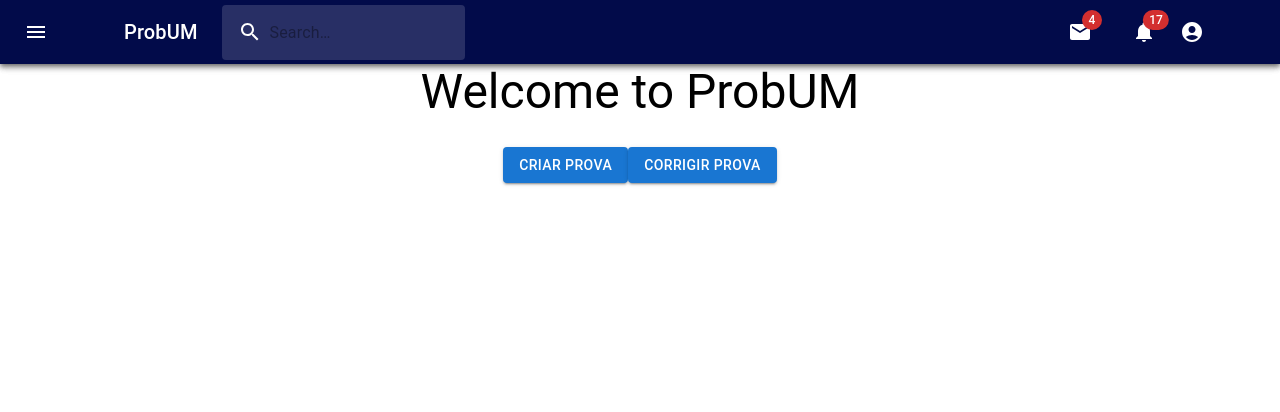
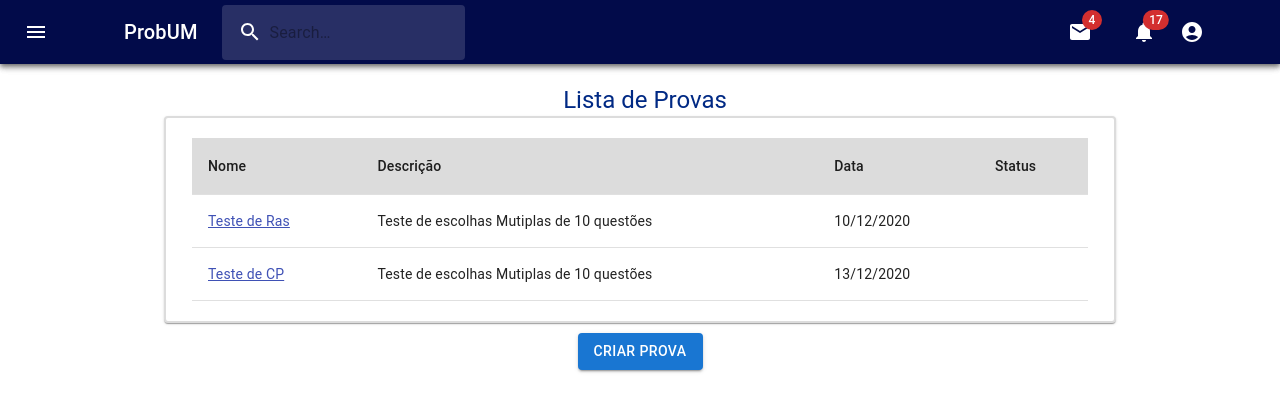
Before and after one commit to josefonte/ProjetoRAS-Grupo8B, a React (Create React App) app in the folder fe-professor/: page / in a window 1280 px wide. Shown: the top 412 px of the page. Built offline with nearby package versions, Linux system fonts and the light colour scheme.

Commit message:
lista de provas

```diff
--- a/fe-professor/src/App.js
+++ b/fe-professor/src/App.js
@@ -5,7 +5,8 @@ import Navbar from './components/Navbar';
 import CreateExam from './components/CreateExam';
 import CorrectExam from './components/CorrectExam';
 import CreateQuestions from './components/CreateQuestions';
-import MainPage from './components/MainPage';
+import ExamList  from './components/ExamList';
+import ChoicePage from './components/ChoicePage';
 
 function App() {
   const [exams, setExams] = useState([]);
@@ -22,8 +23,8 @@ function App() {
         <Navbar />
 
         <Routes>
-          {/* Add the MainPage route here */}
-          <Route path="/" element={<MainPage />} />
+          <Route path="/" element={<ExamList />} />
+          <Route path="/choice-page" element={<ChoicePage />} />
           <Route path="/create-exam" element={<CreateExam idDocente={id_docente} />} />
           <Route path="/create-questions/:idProva" element={<CreateQuestions />} />
           <Route path="/correct-exam" element={<CorrectExam />} />
--- a/fe-professor/src/components/MainPage.js
+++ b/fe-professor/src/components/ChoicePage.js
@@ -1,18 +1,18 @@
 import React from 'react';
 import { Link } from 'react-router-dom';
 import { Button, Typography } from '@mui/material';
-import './css//MainPage.css';
+import './css/ChoicePage.css';
 
-const MainPage = () => {
+const ChoicePage = () => {
   return (
     <div className="main-page" style={{ textAlign: 'center', flexDirection: 'column' }}>
       <Typography variant="h3" gutterBottom>
         Welcome to ProbUM
       </Typography>
 
-      <Link to="/create-exam" style={{ cursor: 'pointer' }}>
+      <Link to="/edit-exam" style={{ cursor: 'pointer' }}>
         <Button variant="contained" color="primary" style={{ margin: '10px 0' }}>
-          Criar Prova
+          Editar Prova
         </Button>
       </Link>
 
@@ -25,4 +25,4 @@ const MainPage = () => {
   );
 };
 
-export default MainPage;
+export default ChoicePage;
--- /dev/null
+++ b/fe-professor/src/components/ExamList.js
@@ -0,0 +1,163 @@
+import React from "react";
+import { Link } from "react-router-dom";
+import {
+  Button,
+  Typography,
+  Table,
+  TableBody,
+  TableCell,
+  TableContainer,
+  TableHead,
+  TableRow,
+  Paper,
+  Chip,
+  AppBar,
+  Toolbar,
+} from "@mui/material";
+import { createTheme, ThemeProvider } from "@mui/material/styles";
+import "./css/ExamList.css";
+
+const maxWidth = window.innerWidth * 0.7;
+const data = [
+  {
+    key: "1",
+    nome: "Teste de Ras",
+    descricao: "Teste de escolhas Mutiplas de 10 questões",
+    data: "10/12/2020",
+    tags: ["Done"],
+  },
+  {
+    key: "2",
+    nome: "Teste de CP",
+    descricao: "Teste de escolhas Mutiplas de 10 questões",
+    data: "13/12/2020",
+    tags: ["To be corrected"],
+  },
+];
+
+const ExamList = () => {
+  const format = (value, rowData) => {
+    if (value === "Done") {
+      return <span style={{ color: "green" }}>Done</span>;
+    } else {
+      return <span style={{ color: "orange" }}>value</span>;
+    }
+  };
+
+  const withContrastText = ({ theme, children }) => {
+    const contrastText = theme.palette[children.color].contrastText;
+    return (
+      <Chip color={children.color} contrastText={contrastText}>
+        {children.children}
+      </Chip>
+    );
+  };
+  const theme = createTheme();
+  const columns = [
+    {
+      id: "nome",
+      label: "Nome",
+      format: (value, record) => (
+        <Link to="/choice-page" className="teste-nome">
+          {value}
+        </Link>
+      ),
+    },
+    {
+      id: "descricao",
+      label: "Descrição",
+      format: (value) => (
+        <p
+          style={{
+            margin: "0 0 0 0",
+            maxWidth: "600px",
+            textOverflow: "ellipsis",
+            overflow: "hidden",
+            whiteSpace: "nowrap",
+          }}
+        >
+          {value}
+        </p>
+      ),
+    },
+    {
+      id: "data",
+      label: "Data",
+    },
+    {
+      id: "status",
+      label: "Status",
+      format: (value) => {
+        const textColor = (value || "").includes("Done") ? "green" : "orange";
+
+        return (
+          <p
+            style={{
+              margin: "0 0 0 0",
+              maxWidth: "600px",
+              textOverflow: "ellipsis",
+              overflow: "hidden",
+              whiteSpace: "nowrap",
+              color: textColor,
+            }}
+          >
+            {value}
+          </p>
+        );
+      },
+    },
+  ];
+
+  return (
+    <div
+      className="table"
+      style={{ textAlign: "center", flexDirection: "column" }}
+    >
+      <Typography variant="h5" className="title">
+        Lista de Provas
+      </Typography>
+      <ThemeProvider theme={theme}>
+        <TableContainer
+          component={Paper}
+          style={{ padding: "20px 2%", maxWidth }}
+          className="table-container"
+        >
+          <Table>
+            <TableHead className="table-header">
+              <TableRow>
+                {columns.map((column) => (
+                  <TableCell key={column.id}>{column.label}</TableCell>
+                ))}
+              </TableRow>
+            </TableHead>
+            <TableBody>
+              {data.map((row) => (
+                <TableRow key={row.key}>
+                  {columns.map((column) => (
+                    <TableCell key={column.id}>
+                      {column.format
+                        ? column.format(row[column.id])
+                        : row[column.id]}
+                    </TableCell>
+                  ))}
+                </TableRow>
+              ))}
+            </TableBody>
+          </Table>
+        </TableContainer>
+      </ThemeProvider>
+
+      <Link to="/create-exam" style={{ cursor: "pointer" }}>
+        <Button
+          variant="contained"
+          color="primary"
+          style={{ margin: "10px 0" }}
+        >
+          Criar Prova
+        </Button>
+      </Link>
+    </div>
+  );
+};
+
+export default ExamList;
--- /dev/null
+++ b/fe-professor/src/components/css/ExamList.css
@@ -0,0 +1,30 @@
+.table-header {
+    background-color: rgb(220,220,220);
+    font-weight: bold;
+}
+
+.table-container {
+    border: 2px solid rgb(220,220,220);
+    border-radius: '8px';
+}
+
+.table {
+    margin: auto;
+    margin-top: 20px;
+    display: flex;
+    justify-content: center;
+    align-items: center;
+}
+
+
+.teste-nome {
+    min-width: 100px;
+    color: #3f51b5;
+}
+
+.title {
+    padding-left: 10px;
+    color: #002984;
+    font-weight: bold;
+    display: inline-block;
+}
```
Also changed, not shown: fe-professor/src/components/css/ChoicePage.css (renamed from fe-professor/src/components/css/MainPage.css).
